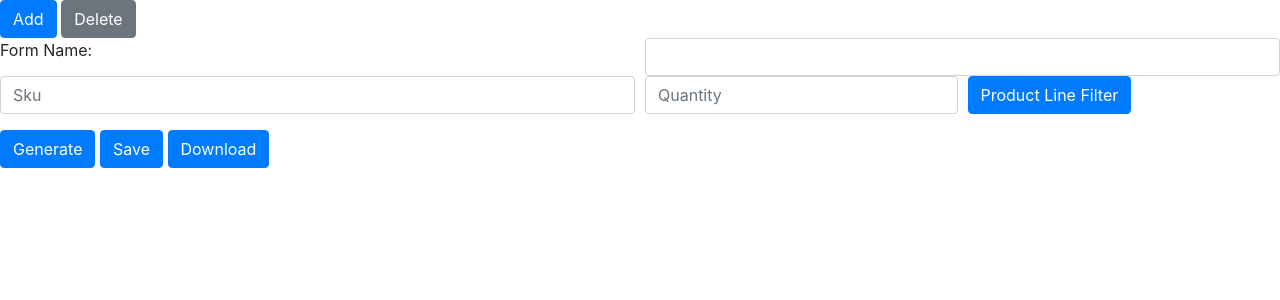
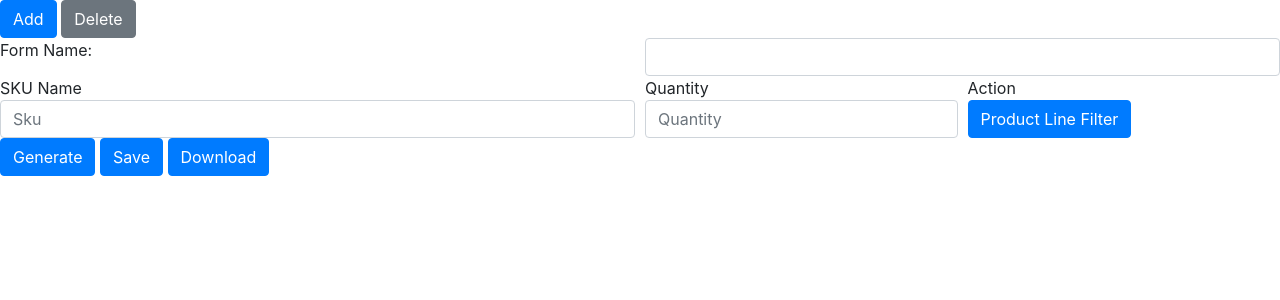
Before and after one commit to blhguo/hypomeals, a Django app: page /show_one_goal/ in a window 1280 px wide. Shown: the part 56-356 px from the top of the page. Run offline with Django 3.2, Linux system fonts and the light colour scheme; a user stored in the database is signed in; tables that the repository leaves empty hold one stand-in row (values such as "Sample post"); some libraries are stand-ins or nearby versions.

Commit message:
Minor Change to UI

```diff
--- a/hypomeals/meals/forms.py
+++ b/hypomeals/meals/forms.py
@@ -27,7 +27,6 @@ class SkuQuantityForm(forms.ModelForm):
 
     def __init__(self, *args, **kwargs):
         super().__init__(*args, **kwargs)
-        # self.fields["user"] =
         self.fields["form_name"].widget.attrs["class"] = "form-control"
         if not args:
             self.initial["form_name"] = ""
@@ -87,8 +86,6 @@ class SkuQuantityForm(forms.ModelForm):
 
                 if sku in skus:
                     self.add_error(sku_name, "Duplicate")
-                elif quantity in quantities:
-                    self.add_error(quantity_name, "Duplicate")
                 else:
                     skus.add(sku)
                     quantities.add(quantity)
@@ -102,7 +99,6 @@ class SkuQuantityForm(forms.ModelForm):
         if self.is_valid():
             sq = self.instance
             sq.form_name = self.cleaned_data["form_name"]
-            print(sq.form_name)
             sq.user = request.user
             sq.file.save("temp", file)
             sq.save()
--- a/hypomeals/meals/templates/meals/show_one_goal.html
+++ b/hypomeals/meals/templates/meals/show_one_goal.html
@@ -10,6 +10,7 @@
   </div>
 {% endif %}
 <form id = "manufacturer-form" action="/download_goal/" method="post">
+  <div id = "form-content">
     {% csrf_token %}
     <div class="form-row">
       <div class="col">
@@ -19,21 +20,33 @@
         {{ form.form_name }}
       </div>
     </div>
+    <div class="form-row">
+      <div class="col">
+        SKU Name
+      </div>
+      <div class="col-md-3">
+        Quantity
+      </div>
+      <div class="col-md-3">
+        Action
+      </div>
+    </div>
     {% for index, sku_field, quantity_field in form.get_interest_fields %}
       <div class="form-row">
         <div class="col">
           {{ sku_field }}
         </div>
-      <div class="form-group col-md-3">
+        <div class="col-md-3">
           {{ quantity_field }}
         </div>
-      <div class="form-group col-md-3">
+        <div class="col-md-3">
           <button type="button" class="btn btn-primary" data-toggle="modal" data-target="#exampleModal" id="{{ index }}">
             Product Line Filter
           </button>
         </div>
       </div>
     {% endfor %}
+  </div>
   <button type="submit" class="btn btn-primary" value = "generate" onclick="javascript: form.action='/generate_report/';">Generate</button>
   <button type="submit" class="btn btn-primary" value = "save" onclick="javascript: form.action='/show_one_goal/';">Save</button>
   <button type="submit" class="btn btn-primary" value = "download" id="download">Download</button>
@@ -103,6 +116,11 @@
   })
 
   $('#add').on('click', function() {
+      let $new_row = $("<div>").attr("class", "form-row")
+      let $col1 = $("<div>").attr("class", "col")
+      let $col2 = $("<div>").attr("class", "col-md-3")
+      let $col3 = $("<div>").attr("class", "col-md-3")
+
       let $this = $(".sku-list-new")
       let $clone = $this.clone()
       let name = $clone.attr('name')
@@ -114,7 +132,7 @@
       $clone.attr('name', sku_name)
       $clone.attr('id', 'id_' + sku_name)
       registerAutocomplete($clone, acSkusUrl);
-      $clone.appendTo($this.parent())
+      $clone.appendTo($col1)
 
       n = parseInt(name.split('_')[1])
       $last_quantity = $("#id_quantity_" + n)
@@ -124,7 +142,7 @@
       $quantity_clone.val('')
       $quantity_clone.attr('name', quantity_name)
       $quantity_clone.attr('id', 'id_' + quantity_name)
-      $quantity_clone.appendTo($last_quantity.parent())
+      $quantity_clone.appendTo($col2)
       let newButton = $("<button>").attr("type", "button")
                                    .attr("class", "btn btn-primary")
                                    .attr("data-toggle", "modal")
@@ -134,8 +152,12 @@
                                    .on('click', function() {
                                      buttonClicked = $(this).attr("id")
                                    })
-      newButton.appendTo($("#"+(n-1)).parent())
+      newButton.appendTo($col3)
 
+      $col1.appendTo($new_row)
+      $col2.appendTo($new_row)
+      $col3.appendTo($new_row)
+      $new_row.appendTo($("#form-content"))
       $this.removeClass('sku-list-new')
   })
 
@@ -143,6 +165,7 @@
       let $this = $(".sku-list-new")
       let name = $this.attr('name')
       let n = parseInt(name.split('_')[1]) - 1
+      if (n == -1) return 0
       let sku_n = '#id_sku_' + n
       let $last = $(sku_n)
       $last.addClass('sku-list-new')
```
Lines whose indentation alone changed are shown as unchanged.
